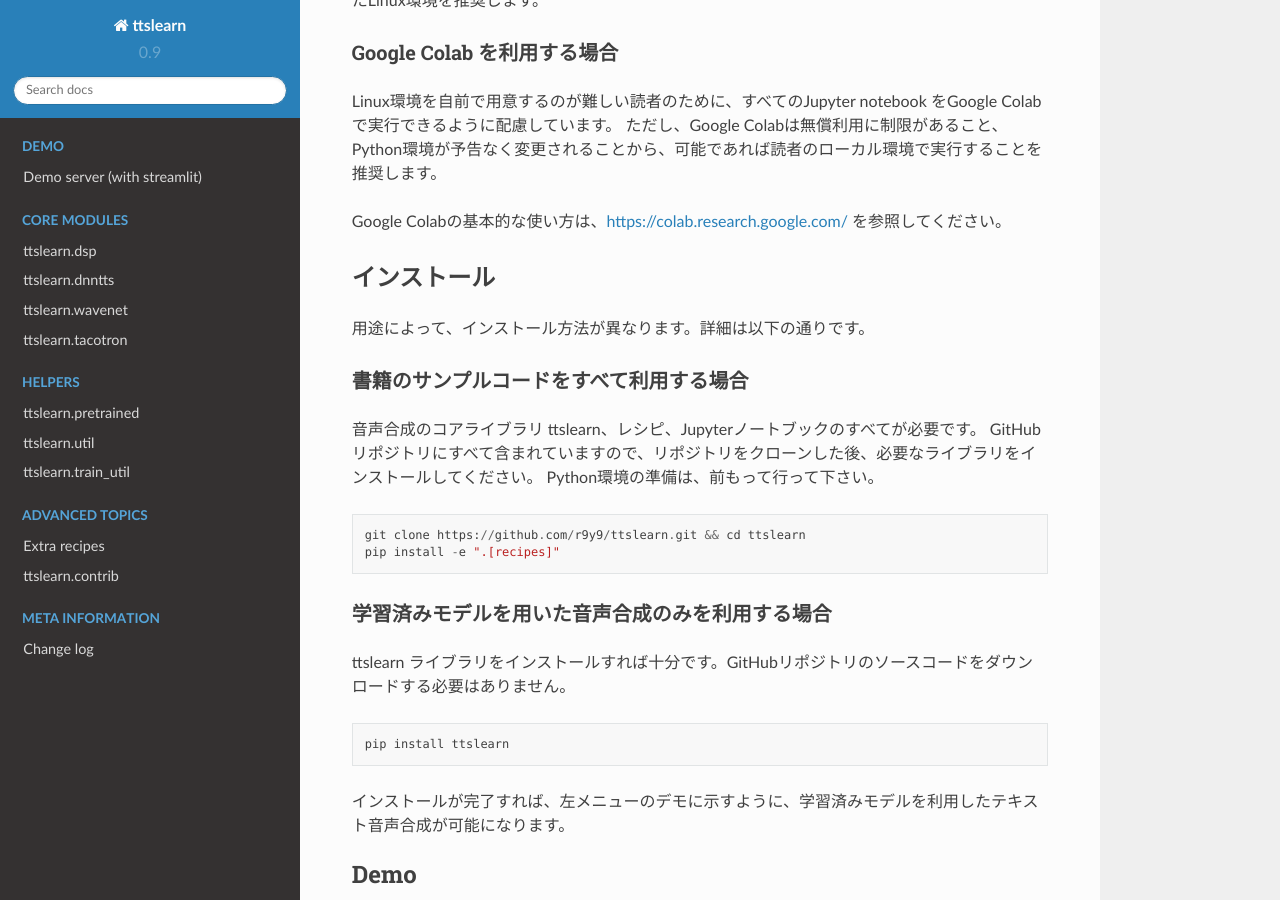
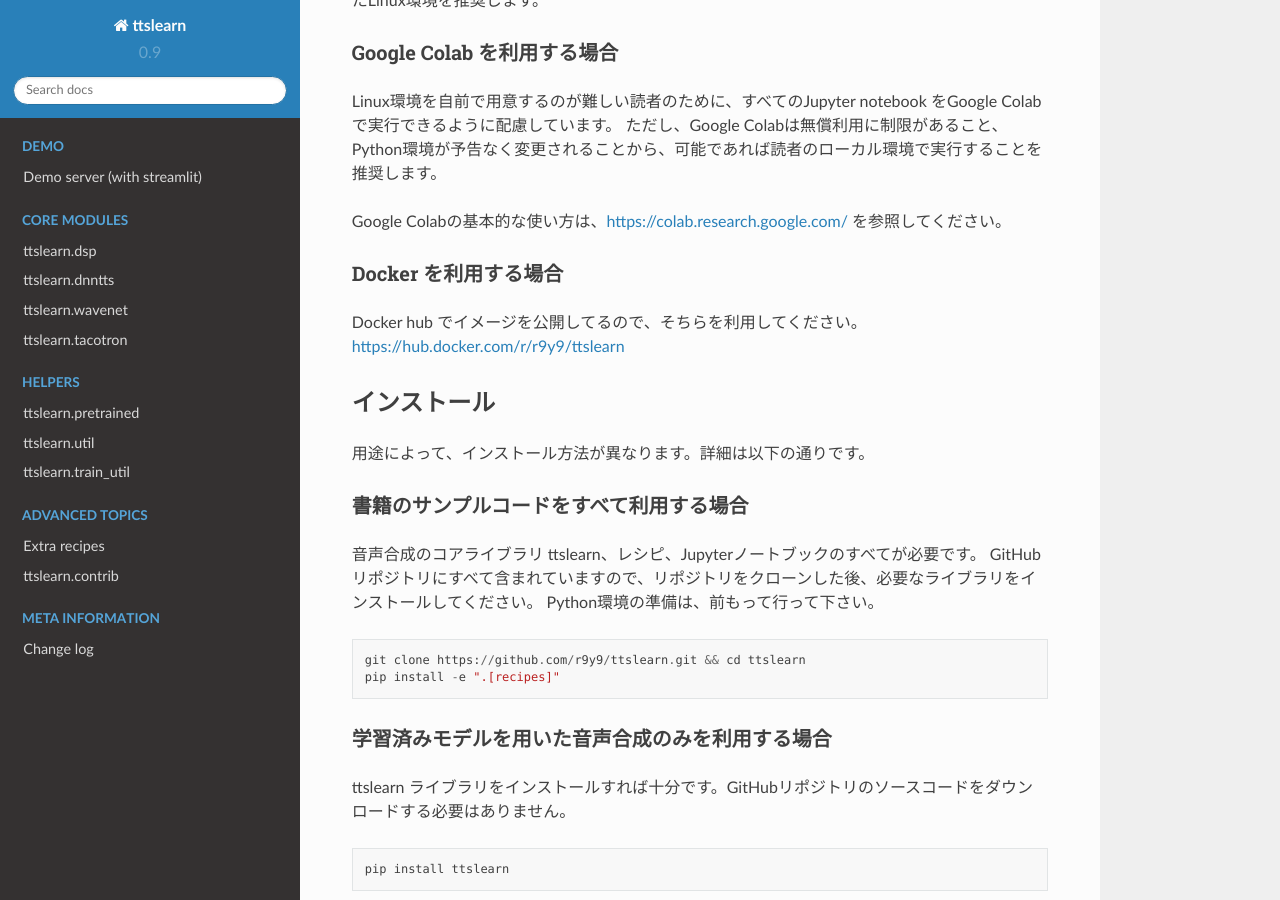
Before and after one commit to r9y9/ttslearn, a Sphinx documentation site: the page built from docs/index.rst, in a window 1280 px wide and 900 px high, scrolled down 1252 px. Built offline with Sphinx 7.4.7 and the Read the Docs theme 2.0.0, drawn with Linux system fonts in a browser that asks for light colours; pages that are not in the unit, such as notebooks, are missing from menus.

Commit message:
fix docs

```diff
--- a/docs/index.rst
+++ b/docs/index.rst
@@ -46,6 +46,14 @@ Linux環境を自前で用意するのが難しい読者のために、すべて
 ただし、Google Colabは無償利用に制限があること、Python環境が予告なく変更されることから、可能であれば読者のローカル環境で実行することを推奨します。
 
 Google Colabの基本的な使い方は、https://colab.research.google.com/ を参照してください。
+
+Docker を利用する場合
+^^^^^^^^^^^^^^^^^^^^^^^^
+
+Docker hub でイメージを公開してるので、そちらを利用してください。
+https://hub.docker.com/r/r9y9/ttslearn
+
+
 
 インストール
 -------------
```
